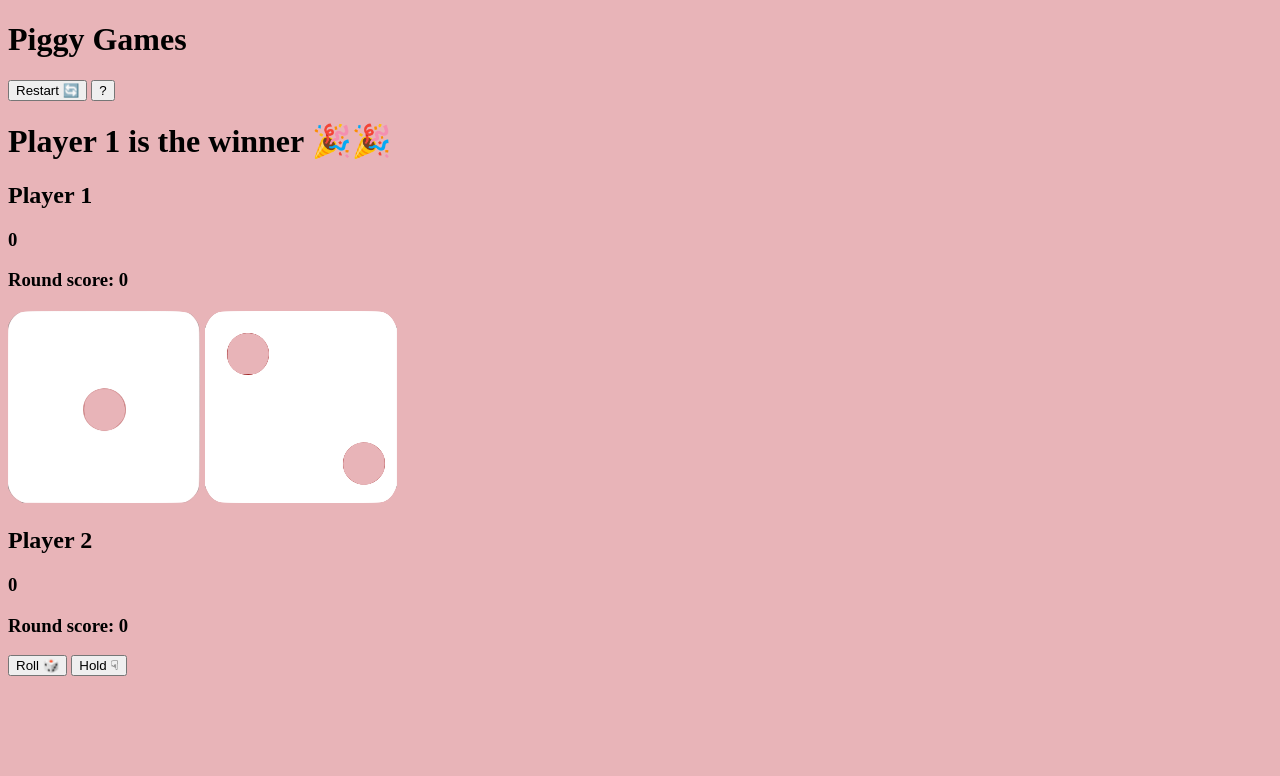
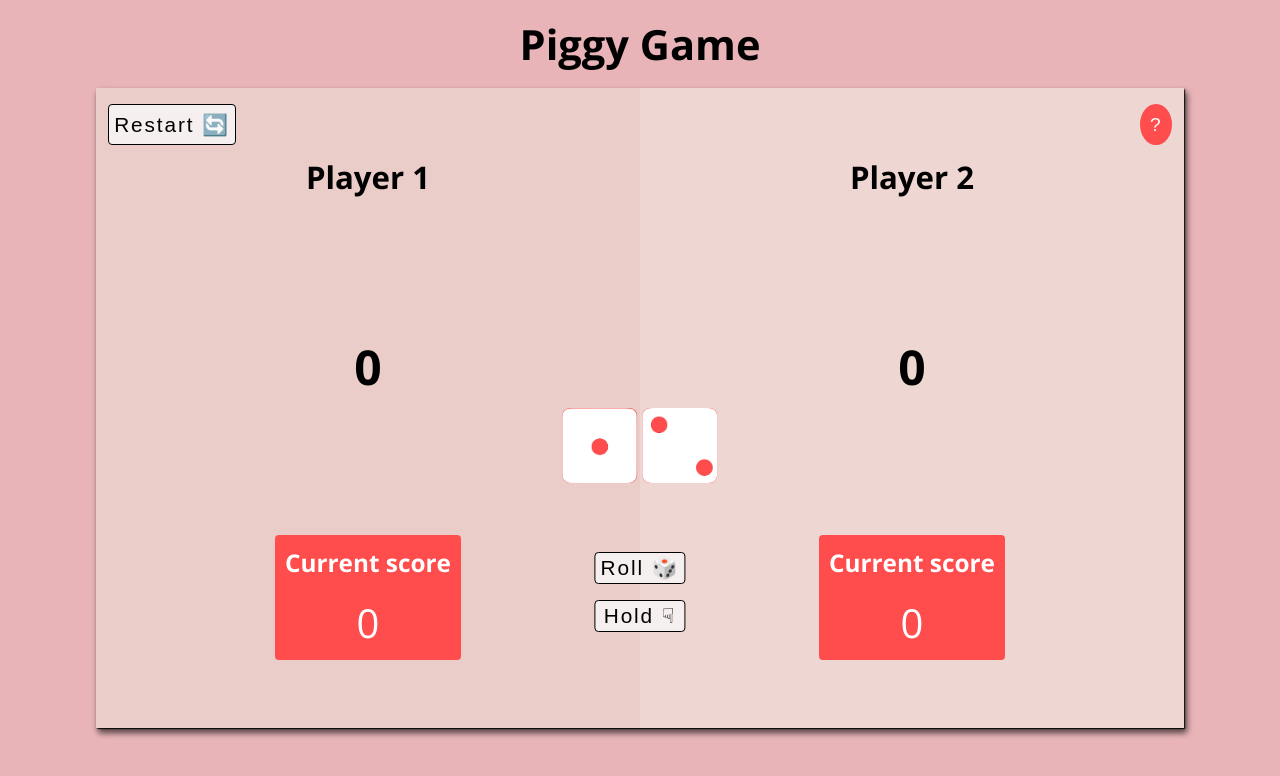
Before and after one commit to hussain04168/currentProjects, a plain HTML site: page piggy/index.html in a window 1280 px wide. Drawn offline with nearby package versions, Linux system fonts and the light colour scheme.

Commit message:
Designed and styled game board

```diff
--- a/piggy/index.html
+++ b/piggy/index.html
@@ -5,42 +5,62 @@
     <meta name="viewport" content="width=device-width, initial-scale=1.0" />
     <title>Piggy Game</title>
     <link rel="stylesheet" href="style.css" />
+    <link rel="preconnect" href="https://fonts.gstatic.com" />
+    <link
+      href="https://fonts.googleapis.com/css2?family=Open+Sans:wght@400;700&display=swap"
+      rel="stylesheet"
+    />
     <script src="app.js" defer></script>
   </head>
   <body>
-    <h1 class="page-title">Piggy Games</h1>
+    <h1 class="page-title">Piggy Game</h1>
 
     <!--Game wrapper-->
+
+    <!-- Reset and instruction buttons -->
     <div class="wrapper">
+      <div class="top-game-board">
         <button class="restart-btn">Restart 🔄</button>
+
         <button class="info-btn">?</button>
-      <h1 class="winner-tittle">Player 1 is the winner 🎉🎉</h1>
+      </div>
+
+      <!-- Players wrapper -->
+      <div class="players">
         <!-- player 1 wrapper -->
         <div class="player-1-wrapper">
-        <h2 class="player-1">Player 1</h2>
+          <h2 class="player-name">Player 1</h2>
           <!-- Score indicators -->
           <h3 class="total-score">0</h3>
-        <h3 class="round-score">
-          Round score: <span class="round-score-number">0</span>
-        </h3>
+          <div class="round-score">
+            <h3>Current score</h3>
+            <span class="round-score-number">0</span>
+          </div>
         </div>
 
-      <!-- Die wrapper -->
+        <!-- player 2 wrapper -->
+        <div class="player-2-wrapper">
+          <h2 class="player-name">Player 2</h2>
+          <!-- Score indicators -->
+          <h3 class="total-score">0</h3>
+          <div class="round-score">
+            <h3>Current score</h3>
+            <span class="round-score-number">0</span>
+          </div>
+        </div>
+      </div>
+
+      <!-- Dice wrapper -->
       <div class="dice-parent">
         <img src="dice-1.png" alt="picture of dice" class="dice-1 dice" />
         <img src="dice-2.png" alt="picture of dice" class="dice-2 dice" />
       </div>
-      <!-- player 2 wrapper -->
-      <div class="player-2-wrapper">
-        <h2 class="player-2">Player 2</h2>
-        <!-- Score indicators -->
-        <h3 class="total-score">0</h3>
-        <h3 class="round-score">
-          Round score: <span class="round-score-number">0</span>
-        </h3>
-      </div>
+
+      <!-- Hold and Roll buttons -->
+      <div class="bottom-game-board">
         <button class="roll-dice-btn">Roll 🎲</button>
         <button class="hold-btn">Hold ☟</button>
       </div>
+    </div>
   </body>
 </html>
--- a/piggy/style.css
+++ b/piggy/style.css
@@ -1,3 +1,200 @@
+/***************
+ Reset and body
+*****************/
+*::before,
+*::after,
+* {
+  box-sizing: border-box;
+  margin: 0;
+  padding: 0;
+}
+
+:root {
+  --secondaryColor: hsl(0, 100%, 65%);
+  --fontSize: 1.3rem;
+}
+
 body {
   background-color: #e8b4b8;
+  font-size: var(--fontSize);
+  font-family: "Open Sans", sans-serif;
 }
+
+.page-title {
+  text-align: center;
+  margin: 1rem 0;
+}
+
+/*******************
+    Game board
+********************/
+
+.wrapper {
+  background-color: rgba(103, 89, 94, 0.5);
+  width: 85vw;
+  height: 80vh;
+  margin: 0 auto;
+  position: relative;
+  box-shadow: 0.25px 0.5px 0.75px rgba(0, 0, 0, 0.5),
+    0.5px 0.75px 1px rgba(0, 0, 0, 0.5), 0.75px 1px 1.25px rgba(0, 0, 0, 0.4),
+    1px 1.25px 1.5px rgba(0, 0, 0, 0.4), 2px 4px 6px rgba(0, 0, 0, 0.4),
+    2.5px 4.5px 6.5px rgba(0, 0, 0, 0.4);
+}
+
+/******************
+ Reset and
+ instruction
+ buttons
+****************** */
+.top-game-board {
+  display: flex;
+  justify-content: space-between;
+  /* background-color: hotpink; */
+  z-index: 2;
+  position: absolute;
+  width: 100%;
+  left: 50%;
+  transform: translateX(-50%);
+  padding: 0 0.75rem;
+  margin-top: 1rem;
+}
+
+.restart-btn {
+  border: 0.25px solid black;
+  border-radius: 4px;
+  padding: 0.15em 0.25em;
+  outline: none;
+  cursor: pointer;
+  font-size: 1.3rem;
+}
+
+button {
+  background-color: hsl(0, 23%, 95%);
+  letter-spacing: 0.09em;
+}
+
+button:hover {
+  background-color: hsl(0, 10%, 97%);
+}
+
+.info-btn {
+  border-radius: 50%;
+  padding: 0.5em;
+  font-size: 1.2rem;
+  border: none;
+  outline: none;
+  cursor: pointer;
+  background-color: var(--secondaryColor);
+  color: white;
+}
+
+.info-btn:hover {
+  background-color: hsl(0, 90%, 70%);
+}
+/***********
+    Dice
+************/
+.dice-parent {
+  /* background-color: crimson; */
+  z-index: 2;
+  position: absolute;
+  top: 50%;
+  left: 50%;
+  transform: translateX(-50%);
+}
+
+.dice {
+  height: 75px;
+  width: 75px;
+  background-color: var(--secondaryColor);
+  border-radius: 8px;
+}
+
+/**************
+    Players
+ **************/
+
+.players {
+  /* background-color: cyan; */
+  /* padding: 2rem; */
+  display: flex;
+  height: 100%;
+  width: 100%;
+}
+
+/* .player-name {
+  text-align: center;
+} */
+
+.player-1-wrapper {
+  background-color: hsl(7, 44%, 85%);
+  /* position: absolute; */
+  display: flex;
+  flex-direction: column;
+  justify-content: space-around;
+  align-items: center;
+  /* z-index: 1; */
+  width: 50%;
+}
+
+.player-2-wrapper {
+  background-color: #eed6d3;
+  /* position: absolute; */
+  display: flex;
+  flex-direction: column;
+  justify-content: space-around;
+  align-items: center;
+  width: 50%;
+}
+
+.round-score {
+  display: flex;
+  flex-direction: column;
+  align-items: center;
+  background-color: var(--secondaryColor);
+  color: white;
+  padding: 0.5em;
+  font-size: 1.3rem;
+  border-radius: 4px;
+}
+
+.round-score h3 {
+  margin-bottom: 1rem;
+}
+
+.total-score {
+  font-size: 3rem;
+}
+
+.round-score-number {
+  font-size: 2.5rem;
+}
+
+/**********************
+ Hold and roll buttons
+***********************/
+
+.bottom-game-board {
+  /* background-color: darkgoldenrod; */
+  display: flex;
+  flex-direction: column;
+  position: absolute;
+  z-index: 2;
+  bottom: 15%;
+  left: 50%;
+  transform: translateX(-50%);
+}
+
+.roll-dice-btn,
+.hold-btn {
+  border: 0.25px solid black;
+  border-radius: 4px;
+  outline: none;
+  cursor: pointer;
+  padding: 0.15em 0.25em;
+  font-size: 1.3rem;
+}
+
+.roll-dice-btn {
+  margin-bottom: 1rem;
+}
```
Lines whose indentation alone changed are shown as unchanged.
